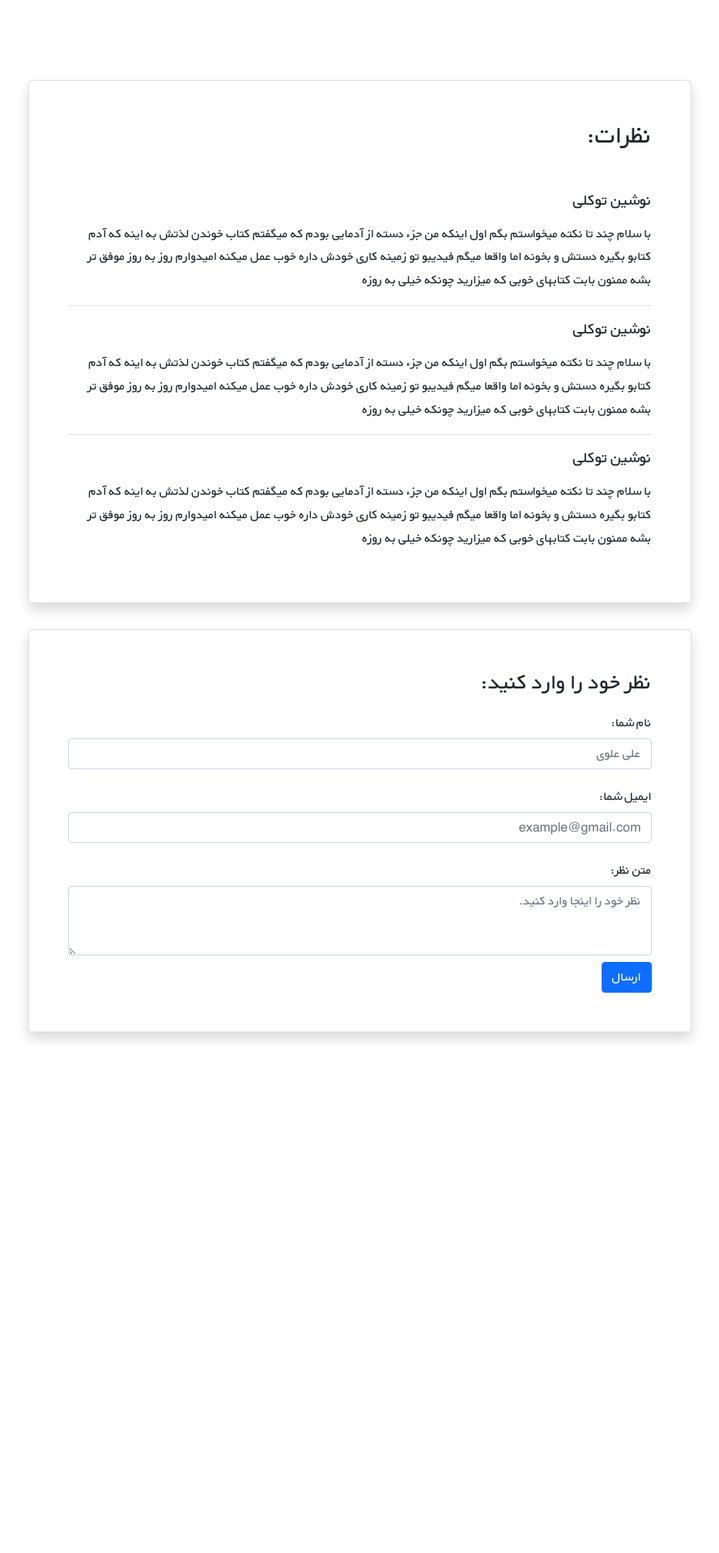
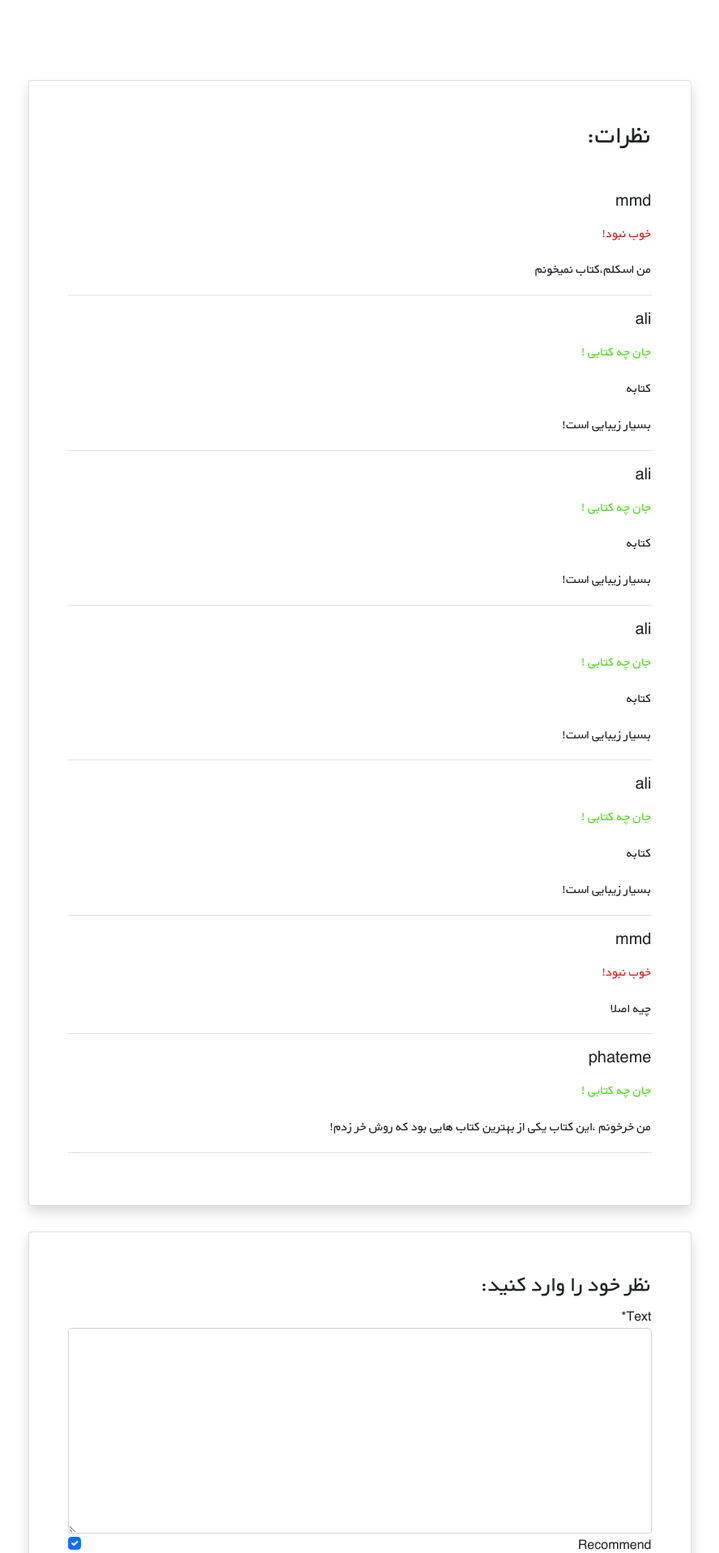
Before and after one commit to alisharafi88/Django_bookstore_project, a Django app: page /books/2/ in a window 1280 px wide. Shown: the part 569-2487 px from the top of the page at 81% size, without its empty margins (196-1084 px from the left). Before the commit the page ends 1855 px from the top, so only its background shows below. Run offline with Django 4.2, Linux system fonts and the light colour scheme; data comes from the database, SQL or seed files in the repository; both versions use the stored data as it was after the commit; parts of the project's set-up code (start-up, migrations or seed data) failed here and were passed over; some libraries are stand-ins or nearby versions.

Commit message:
'add recomend to comment'

```diff
--- a/books/admin.py
+++ b/books/admin.py
@@ -5,7 +5,7 @@ from .models import Book, Comment
 
 @admin.register(Comment)
 class ClassAdmin(admin.ModelAdmin):
-    list_display = ('user', 'book', 'datetime', 'text')
+    list_display = ('user', 'book', 'datetime', 'text', 'recommend')
 
 
 admin.site.register(Book)
--- a/books/forms.py
+++ b/books/forms.py
@@ -1,9 +1,15 @@
 from django import forms
 
-from .models import Book
+from .models import Book, Comment
 
 
 class NewBookForm(forms.ModelForm):
     class Meta:
         model = Book
         fields = ['title', 'author', 'description', 'price']
+
+
+class CommentForm(forms.ModelForm):
+    class Meta:
+        model = Comment
+        fields = ('text', "recommend")
--- a/books/models.py
+++ b/books/models.py
@@ -21,4 +21,5 @@ class Comment(models.Model):
     user = models.ForeignKey(get_user_model(), on_delete=models.CASCADE)
     book = models.ForeignKey(Book, on_delete=models.CASCADE, related_name='comment')
     text = models.TextField()
+    recommend = models.BooleanField(default=True)
     datetime = models.DateTimeField(auto_now_add=True)
--- a/books/templates/books/book_detail.html
+++ b/books/templates/books/book_detail.html
@@ -1,5 +1,6 @@
 {% extends '_base.html' %}
 
+{% load crispy_forms_tags %}
 {% block page_title %}جزِئیات کتاب {{ book.title }}{% endblock page_title %}
 
 {% block content %}
@@ -42,33 +43,20 @@
 				<div class="d-flex justify-content-center">
 					<div class="card shadow my-3 p-5 w-sm-75 w-100">
 						<h2 class="mb-5">نظرات:</h2>
-						<div class="border-bottom mb-3">
-							<h5 class="mb-3">نوشین توکلی</h5>
-							<p>با سلام چند تا نکته میخواستم بگم اول اینکه من جزء دسته از آدمایی بودم که میگفتم کتاب
-								خوندن لذتش
-								به اینه که آدم کتابو بگیره دستش و بخونه اما واقعا میگم فیدیبو تو زمینه کاری خودش داره
-								خوب عمل
-								میکنه امیدوارم روز به روز موفق تر بشه ممنون بابت کتابهای خوبی که میزارید چونکه خیلی به
-								روزه</p>
-						</div>
-						<div class="border-bottom mb-3">
-							<h5 class="mb-3">نوشین توکلی</h5>
-							<p>با سلام چند تا نکته میخواستم بگم اول اینکه من جزء دسته از آدمایی بودم که میگفتم کتاب
-								خوندن لذتش
-								به اینه که آدم کتابو بگیره دستش و بخونه اما واقعا میگم فیدیبو تو زمینه کاری خودش داره
-								خوب عمل
-								میکنه امیدوارم روز به روز موفق تر بشه ممنون بابت کتابهای خوبی که میزارید چونکه خیلی به
-								روزه</p>
-						</div>
-						<div>
-							<h5 class="mb-3">نوشین توکلی</h5>
-							<p>با سلام چند تا نکته میخواستم بگم اول اینکه من جزء دسته از آدمایی بودم که میگفتم کتاب
-								خوندن لذتش
-								به اینه که آدم کتابو بگیره دستش و بخونه اما واقعا میگم فیدیبو تو زمینه کاری خودش داره
-								خوب عمل
-								میکنه امیدوارم روز به روز موفق تر بشه ممنون بابت کتابهای خوبی که میزارید چونکه خیلی به
-								روزه</p>
-						</div>
+						{% for comment in comments %}
+
+							<div class="border-bottom mb-3">
+								<h5 class="mb-3">{{ comment.user.username }}</h5>
+								{% if comment.recommend %}
+								<p style="color:#55d825;">جان چه کتابی !</p>
+							{% else %}
+								<p style="color:#d82525;">خوب نبود!</p>
+							{% endif %}
+								<p>{{ comment.text|linebreaks }}</p>
+							</div>
+
+						{% endfor %}
+
 					</div>
 				</div>
 
@@ -76,19 +64,8 @@
 					<div class="card shadow my-3 p-5 w-sm-75 w-100">
 						<h3>نظر خود را وارد کنید:</h3>
 						<form method="POST">
-							<div class="form-group py-2">
-								<label class="py-1" for="author_name">نام شما:</label>
-								<input type="text" class="form-control" placeholder="علی علوی" name="author_name">
-							</div>
-							<div class="form-group py-2">
-								<label class="py-1" for="email">ایمیل شما:</label>
-								<input type="email" class="form-control" placeholder="example@gmail.com" name="email">
-							</div>
-							<div class="form-group py-2">
-								<label class="py-1" for="comment_text">متن نظر:</label>
-								<textarea class="form-control" name="text" rows="3"
-								          placeholder="نظر خود را اینجا وارد کنید."></textarea>
-							</div>
+							{% csrf_token %}
+							{{ comment_form|crispy }}
 							<button type="submit" class="btn btn-primary">ارسال</button>
 						</form>
 					</div>
--- a/books/urls.py
+++ b/books/urls.py
@@ -5,7 +5,7 @@ from . import views
 
 urlpatterns = [
     path('', views.BookListView.as_view(), name='book_list.html'),
-    path('<int:pk>/', views.BookDetailView.as_view(), name='book_detail'),
+    path('<int:pk>/', views.book_detail_view, name='book_detail'),
     path('create/', views.BookCreateView.as_view(), name='new_book'),
     path('<int:pk>/update/', views.BookUpdateView.as_view(), name='update_book'),
     path('<int:pk>/delete/', views.BookDeleteView.as_view(), name='delete_book'),
--- a/books/views.py
+++ b/books/views.py
@@ -1,9 +1,10 @@
 from django.shortcuts import render
 from django.views import generic
 from django.urls import reverse_lazy
+from django.shortcuts import get_object_or_404
 
 from .models import Book
-from .forms import NewBookForm
+from .forms import CommentForm
 
 
 class BookListView(generic.ListView):
@@ -13,10 +14,26 @@ class BookListView(generic.ListView):
     context_object_name = 'books'
 
 
-class BookDetailView(generic.DetailView):
-    model = Book
-    template_name = 'books/book_detail.html'
-    context_object_name = 'book'
+# class BookDetailView(generic.DetailView):
+#     model = Book
+#     template_name = 'books/book_detail.html'
+#     context_object_name = 'book'
+def book_detail_view(request, pk):
+    book = get_object_or_404(Book, pk=pk)
+    comment = book.comment.all()
+    if request.method =='POST':
+        comment_form = CommentForm(request.POST)
+        if comment_form.is_valid():
+            new_comment = comment_form.save(commit=False)
+            new_comment.user = request.user
+            new_comment.book = book
+            new_comment.save()
+            comment_form = CommentForm()
+
+    else:
+        comment_form = CommentForm()
+
+    return render(request, 'books/book_detail.html', {'book': book, 'comments': comment, 'comment_form':comment_form})
 
 
 class BookCreateView(generic.CreateView):
```
Also changed, not shown: db.sqlite3.
